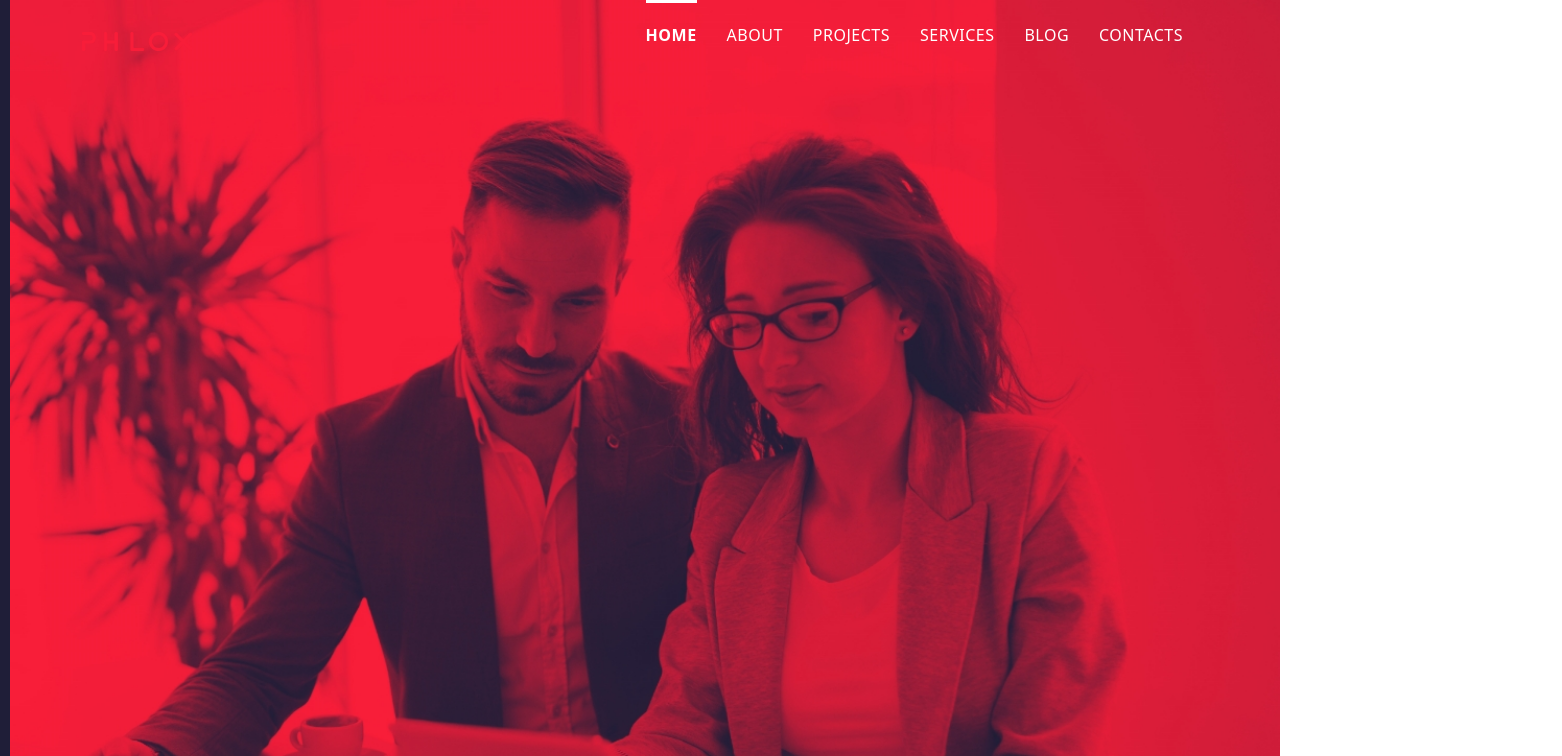
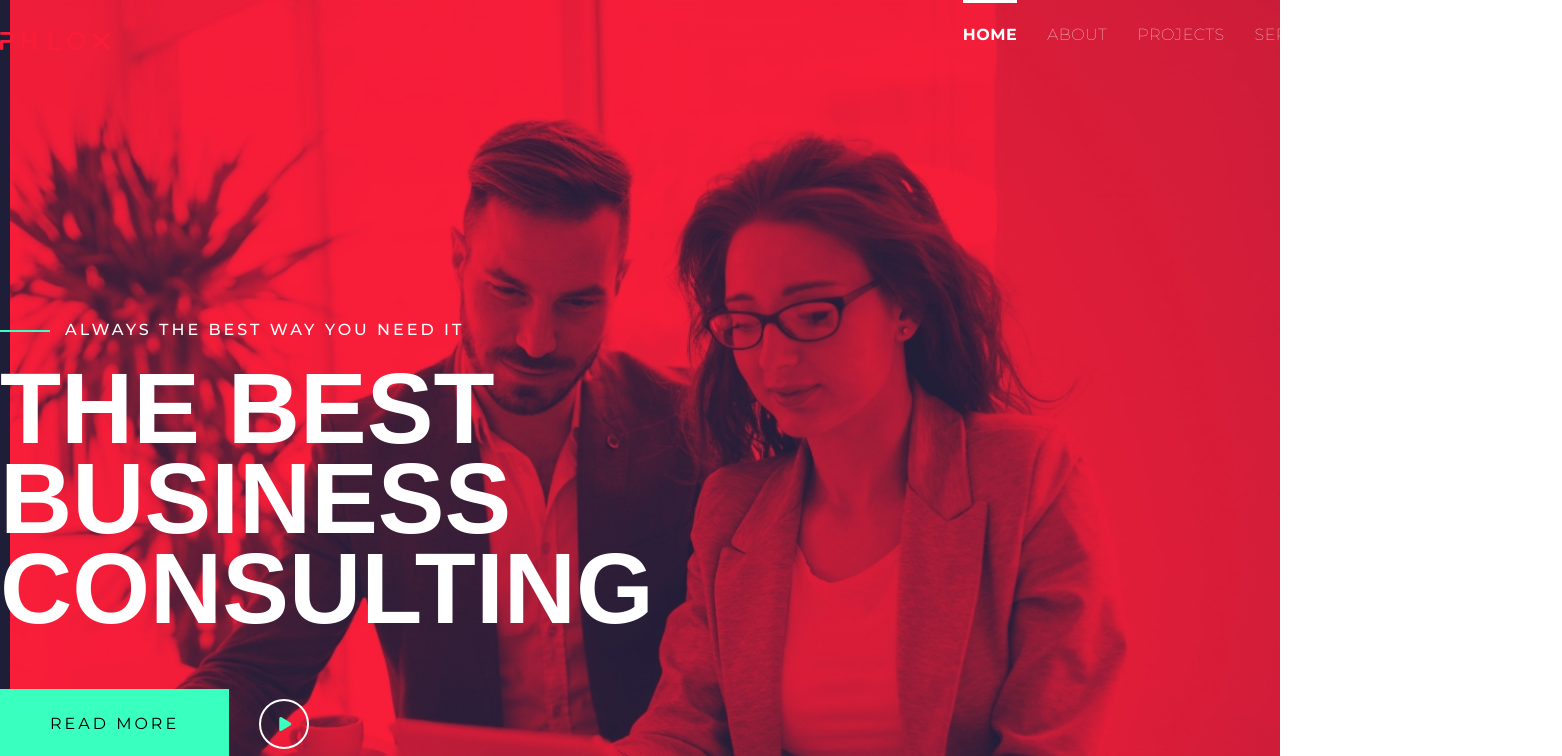
Before and after one commit to LauraBigoni/proj-html-vuejs, a Vue app: page / in a window 1280 px wide. Shown: the top 756 px of the page, 1562 px wide, since content can reach past the window. Built offline with nearby package versions, Linux system fonts and the light colour scheme; a web font is replaced by a local one.

Commit message:
add header content

```diff
--- a/src/App.vue
+++ b/src/App.vue
@@ -19,4 +19,7 @@ export default {
 
 <style lang="scss">
 @import "./assets/sass/style.scss";
+body {
+  font-family: $primary-font;
+}
 </style>
--- /dev/null
+++ b/src/assets/sass/_utils.scss
@@ -0,0 +1,4 @@
+.cs-container {
+    margin: 0 auto;
+    width: 1550px;
+}
--- a/src/assets/sass/style.scss
+++ b/src/assets/sass/style.scss
@@ -1,5 +1,6 @@
 @import "vars";
 @import "generics";
+@import "utils";
 
 @import "~bootstrap/dist/css/bootstrap.css";
 
--- a/src/components/Header.vue
+++ b/src/components/Header.vue
@@ -1,8 +1,8 @@
 <template>
 	<header>
-		<div class="container">
+		<div class="cs-container">
 			<div class="row">
-				<div class="col">
+				<div class="col-12">
 					<div
 						id="navbar"
 						class="d-flex justify-content-between align-items-center"
@@ -20,6 +20,21 @@
 								<li><a href="#">CONTACTS</a></li>
 							</ul>
 						</div>
+					</div>
+				</div>
+				<div class="col-5">
+					<div id="spotlight">
+						<div class="d-flex align-items-center">
+							<div class="highlight"></div>
+							<h2>ALWAYS THE BEST WAY YOU NEED IT</h2>
+						</div>
+						<p class="pt-3">THE BEST BUSINESS CONSULTING</p>
+					</div>
+					<div class="d-flex align-items-center">
+						<div class="button">
+							<a class="read-more" href="#">READ MORE</a>
+						</div>
+						<i class="fa-solid fa-play" role="button"></i>
 					</div>
 				</div>
 			</div>
@@ -66,5 +81,39 @@ header {
 			border-top: 5px solid $text-darkblue;
 		}
 	}
+	#spotlight {
+		padding: 240px 0 50px 0;
+		position: relative;
+
+		h2 {
+			letter-spacing: 3px;
+			font-size: 16px;
+		}
+		p {
+			font-family: $secondary-font;
+			font-size: 100px;
+			font-weight: 700;
+			line-height: 90px;
+		}
+		.highlight {
+			margin: 0 15px 5px 0;
+			width: 50px;
+			border-bottom: 2px solid $text-aqua;
+		}
+	}
+	.read-more {
+		padding: 25px 50px;
+		background-color: $bg-aqua;
+		color: $text-black;
+		margin-right: 30px;
+		letter-spacing: 3px;
+	}
+	.fa-play {
+		border: 2px solid $text-white;
+		border-radius: 50%;
+		padding: 15px 16px 15px 18px;
+		font-size: 16px;
+		color: $text-aqua;
+	}
 }
 </style>
```
Also changed, not shown: 7 other files (tests, documents, lock files or other folders).
